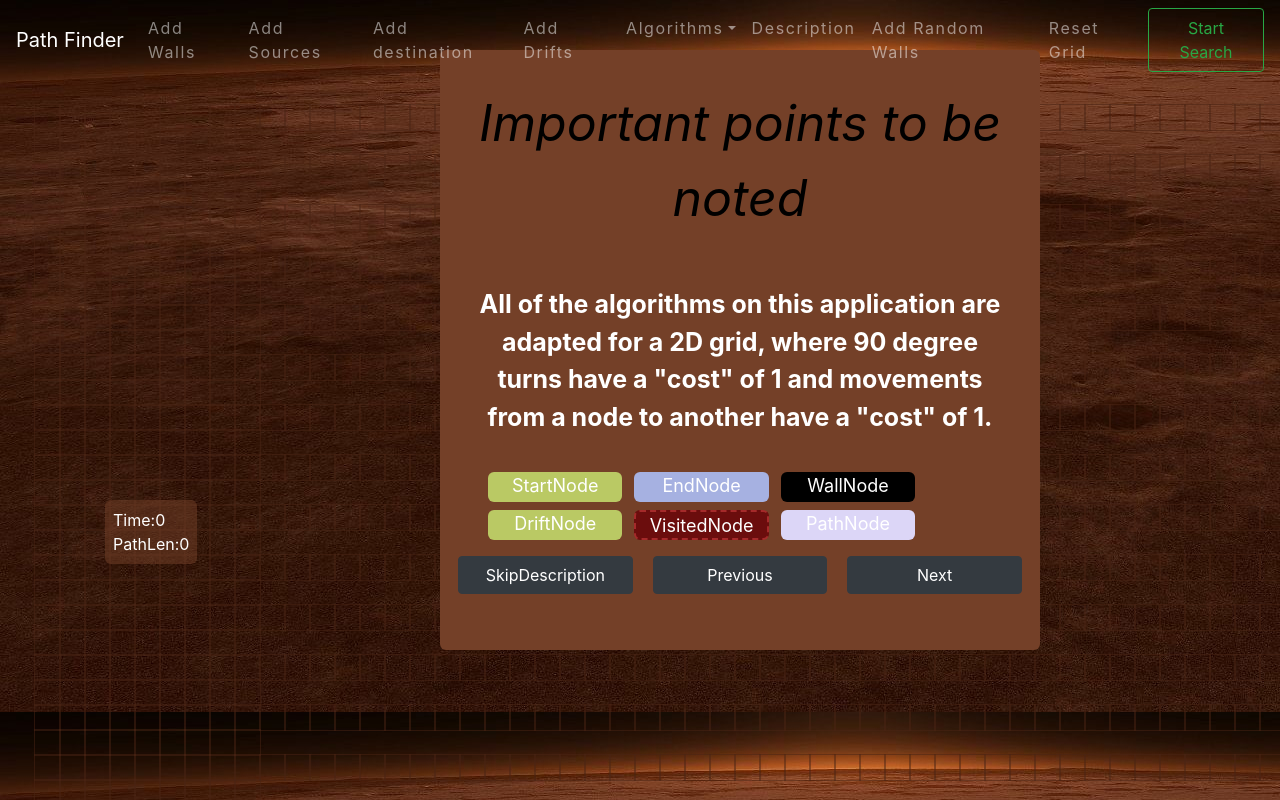
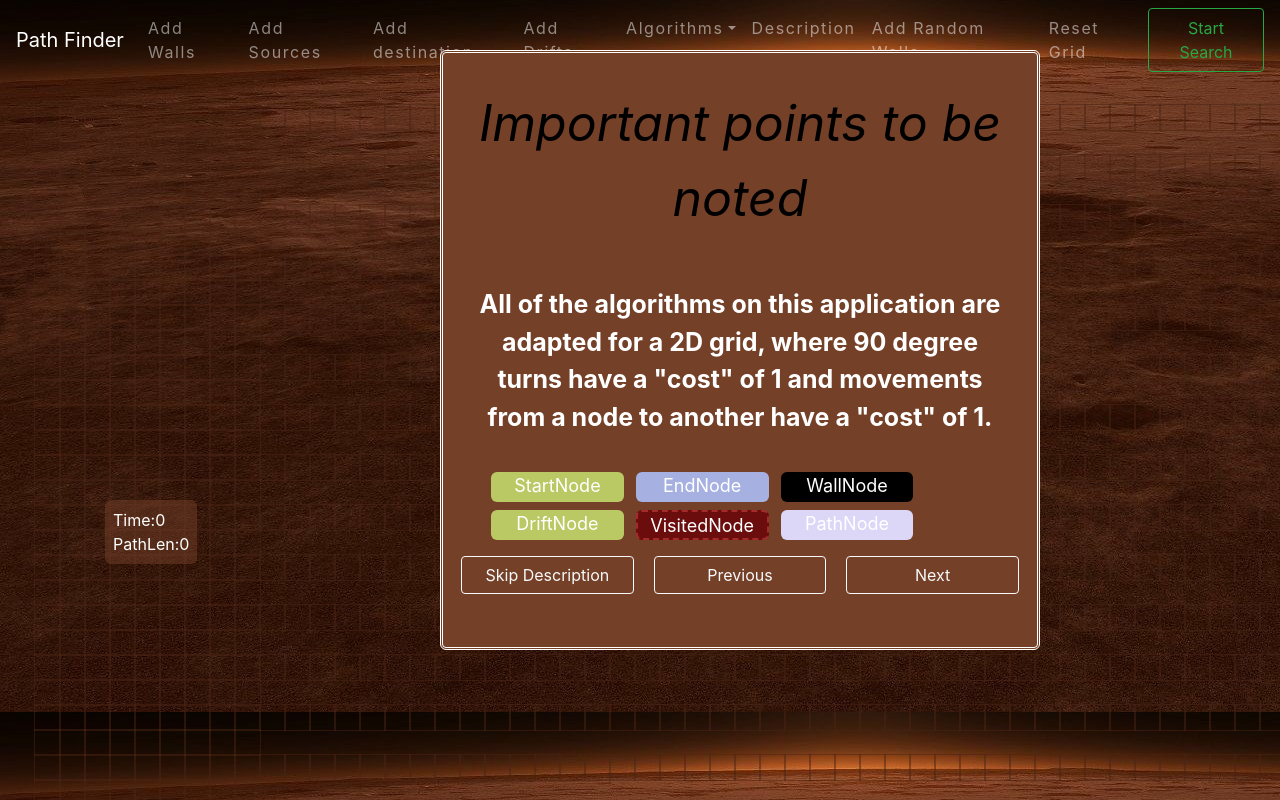
Before and after one commit to Deekshan001/Mars-rover, a React (Create React App) app: page / in a window 1280 px wide. Both pictures are taken after a click on the button "Next". Shown: the top 800 px of the page. Built offline with nearby package versions, Linux system fonts and the light colour scheme; the HTML template or start-up script is replaced by a standard one.

Commit message:
Multi-sources

```diff
--- a/src/components/PathFinder.jsx
+++ b/src/components/PathFinder.jsx
@@ -70,8 +70,6 @@ function PathFinder() {
   function visualize() {
     var start = retSources();
     var ends = retEnds();
-    console.log(grid[ends[0][0]][ends[0][1]]);
-    console.log(start, ends);
     var temp;
     if (AstarSel) {
       temp = AStar(grid, start, ends);
@@ -79,7 +77,6 @@ function PathFinder() {
     } else {
       temp = Dijikstra(grid, start, ends, allDrifts);
       path = temp.path;
-      console.log(path);
     }
 
     visited = temp.nodesVisited;
@@ -139,7 +136,6 @@ function PathFinder() {
           isVisited: false,
           distance: Infinity,
         };
-        console.log(newCells[i][j]);
         if (
           !newCells[i][j].isStart &&
           !newCells[i][j].isFinish &&
@@ -178,7 +174,6 @@ function PathFinder() {
   }
   function addRandomWalls() {
     clearpaths();
-    console.log(1);
     var newCells = grid.slice();
     var row;
     var col;
@@ -214,74 +209,56 @@ function PathFinder() {
     isEndPressed(false);
   }
 
-  function popup(){
-    const div=document.querySelector("#firstpage")
-    div.style.display="block";
-
+  function popup() {
+    const div = document.querySelector("#firstpage");
+    div.style.display = "block";
   }
-  function actioPerformed(page,action)
-  {console.log("actioPerformed",page,action)
-    if(action=="skip")
-    {
-      const div1=document.querySelectorAll(".contain2")
-      for(var i=0;i<div1.length;i++)
-      div1[i].style.display="none";
+  function actioPerformed(page, action) {
+    console.log("actioPerformed", page, action);
+    if (action == "skip") {
+      const div1 = document.querySelectorAll(".contain2");
+      for (var i = 0; i < div1.length; i++) div1[i].style.display = "none";
+    } else if (page === "first" && action === "next") {
+      const div1 = document.querySelector("#secondpage");
+      const ul = document.querySelector("#secondul");
+      ul.children[1].style.background = "#a6b1e1";
+      ul.children[2].style.background = "black";
+      ul.children[3].style.background = "";
+      ul.children[4].style.background = "#6b0d0d";
+      ul.children[4].style.border = "2px dashed brown";
+      ul.children[5].style.background = "#dcd6f7";
+      const div2 = document.querySelector("#firstpage");
+      div1.style.display = "block";
+      div2.style.display = "none";
+    } else if (page == "second" && action == "next") {
+      const div1 = document.querySelector("#thirdpage");
+      const div2 = document.querySelector("#secondpage");
+      div1.style.display = "block";
+      div2.style.display = "none";
+    } else if (page === "second" && action === "previous") {
+      const div1 = document.querySelector("#firstpage");
+      const div2 = document.querySelector("#secondpage");
+      div1.style.display = "block";
+      div2.style.display = "none";
+    } else if (page == "third" && action == "next") {
+      const div1 = document.querySelector("#fourthpage");
+      const div2 = document.querySelector("#thirdpage");
+      div1.style.display = "block";
+      div2.style.display = "none";
+    } else if (page === "third" && action === "previous") {
+      const div1 = document.querySelector("#secondpage");
+      const div2 = document.querySelector("#thirdpage");
+      div1.style.display = "block";
+      div2.style.display = "none";
+    } else if (page == "fourth" && action == "finish") {
+      const div1 = document.querySelector("#fourthpage");
+      div1.style.display = "none";
+    } else if (page === "fourth" && action === "previous") {
+      const div1 = document.querySelector("#thirdpage");
+      const div2 = document.querySelector("#fourthpage");
+      div1.style.display = "block";
+      div2.style.display = "none";
     }
-    else if(page==="first" && action==="next")
-    {
-      const div1=document.querySelector("#secondpage")
-      const ul=document.querySelector("#secondul")
-      ul.children[1].style.background="#a6b1e1";
-      ul.children[2].style.background="black";
-      ul.children[3].style.background=""
-      ul.children[4].style.background="#6b0d0d"
-      ul.children[4].style.border="2px dashed brown"
-      ul.children[5].style.background="#dcd6f7"
-      const div2=document.querySelector("#firstpage")
-      div1.style.display="block";
-      div2.style.display="none";
-    }
-    else if(page=="second" && action=="next")
-    {
-      const div1=document.querySelector("#thirdpage")
-      const div2=document.querySelector("#secondpage")
-      div1.style.display="block";
-      div2.style.display="none";
-    }
-    else if(page==="second" && action==="previous")
-    {
-      const div1=document.querySelector("#firstpage")
-      const div2=document.querySelector("#secondpage")
-      div1.style.display="block";
-      div2.style.display="none";
-    }
-    else if(page=="third" && action=="next")
-    {
-      const div1=document.querySelector("#fourthpage")
-      const div2=document.querySelector("#thirdpage")
-      div1.style.display="block";
-      div2.style.display="none";
-    }
-    else if(page==="third" && action==="previous")
-    {
-      const div1=document.querySelector("#secondpage")
-      const div2=document.querySelector("#thirdpage")
-      div1.style.display="block";
-      div2.style.display="none";
-    }
-    else if(page=="fourth" && action=="finish")
-    {
-      const div1=document.querySelector("#fourthpage")
-      div1.style.display="none";
-    }
-    else if(page==="fourth" && action==="previous")
-    {
-      const div1=document.querySelector("#thirdpage")
-      const div2=document.querySelector("#fourthpage")
-      div1.style.display="block";
-      div2.style.display="none";
-    }
-
   }
 
   function OnMouseUp(cell) {
@@ -371,34 +348,46 @@ function PathFinder() {
       </ul>
       <div className="contain2" id="firstpage">
         <div className="list2">
-      <header align="center">
-        Welcome to MarsRover PathFinder
-      </header>
+          <header align="center">Welcome to Mars Rover Path Finder</header>
           <section>
             <p>
-        This short tutorial will walk you through all of the features
-      of this application.</p>
+              This short tutorial will walk you through all of the features of
+              this application.
+            </p>
             <p className="secP">
-        If you want to dive right in, feel free to press the
-      "Skip Description" button below.Otherwise, press "Next"!</p>
+              If you want to dive right in, feel free to press the "Skip
+              Description" button below.Otherwise, press "Next"!
+            </p>
           </section>
           <footer display="grid">
-      <button class="btn btn-dark" type="button" onClick={() =>actioPerformed("firstpage","skip")}>SkipDescription</button>
+            <button
+              className="btn btn-outline-light "
+              type="button"
+              onClick={() => actioPerformed("firstpage", "skip")}
+            >
+              Skip Description
+            </button>
 
-      <button class="btn btn-dark" type="button" onClick={() =>actioPerformed("first","next")}>Next</button>
+            <button
+              className="btn btn-outline-light float-right"
+              type="button"
+              onClick={() => actioPerformed("first", "next")}
+            >
+              Next
+            </button>
           </footer>
         </div>
       </div>
 
       <div className="contain2" id="secondpage">
         <div className="list2">
-      <header align="center">
-        Important points to be noted
-      </header>
+          <header align="center">Important points to be noted</header>
           <section>
             <p>
-        All of the algorithms on this application are adapted for a 2D grid, where 90 degree turns have a "cost" of 1
-        and movements from a node to another have a "cost" of 1.</p>
+              All of the algorithms on this application are adapted for a 2D
+              grid, where 90 degree turns have a "cost" of 1 and movements from
+              a node to another have a "cost" of 1.
+            </p>
             <ul id="secondul">
               <li>StartNode</li>
               <li>EndNode</li>
@@ -409,53 +398,99 @@ function PathFinder() {
             </ul>
           </section>
           <footer display="grid">
-      <button class="btn btn-dark" type="button" onClick={() =>actioPerformed("secondpage","skip")}>SkipDescription</button>
-      <button class="btn btn-dark" type="button" onClick={() =>actioPerformed("second","previous")}>Previous</button>
-      <button class="btn btn-dark" type="button" onClick={() =>actioPerformed("second","next")}>Next</button>
+            <button
+              className="btn btn-outline-light"
+              type="button"
+              onClick={() => actioPerformed("secondpage", "skip")}
+            >
+              Skip Description
+            </button>
+            <button
+              className="btn btn-outline-light"
+              type="button"
+              onClick={() => actioPerformed("second", "previous")}
+            >
+              Previous
+            </button>
+            <button
+              className="btn btn-outline-light"
+              type="button"
+              onClick={() => actioPerformed("second", "next")}
+            >
+              Next
+            </button>
           </footer>
         </div>
       </div>
 
       <div className="contain2" id="fourthpage">
         <div className="list2">
-      <header align="center">
-        Visualizing and more
-      </header>
+          <header align="center">Visualizing and more</header>
           <section>
-      <p>
-        Use the navbar buttons to visualize algorithms</p>
+            <p>Use the navbar buttons to visualize algorithms</p>
             <p className="secP">
-        You can addWalls,addRandomWalls, addDrifts , reset the entire board, choose algorithms
-        all from the navbar. If you want to access this description again, click on "Description".</p>
+              You can addWalls,addRandomWalls, addDrifts , reset the entire
+              board, choose algorithms all from the navbar. If you want to
+              access this description again, click on "Description".
+            </p>
           </section>
           <footer display="grid">
-      <button class="btn btn-dark" type="button" onClick={() =>actioPerformed("fourthpage","skip")}>SkipDescription</button>
-      <button class="btn btn-dark" type="button" onClick={() =>actioPerformed("fourth","previous")}>Previous</button>
-      <button class="btn btn-dark" type="button" onClick={() =>actioPerformed("fourth","finish")}>Finish</button>
+            <button
+              className="btn btn-outline-light"
+              type="button"
+              onClick={() => actioPerformed("fourthpage", "skip")}
+            >
+              Skip Description
+            </button>
+            <button
+              className="btn btn-outline-light"
+              type="button"
+              onClick={() => actioPerformed("fourth", "previous")}
+            >
+              Previous
+            </button>
+            <button
+              className="btn btn-outline-light"
+              type="button"
+              onClick={() => actioPerformed("fourth", "finish")}
+            >
+              Finish
+            </button>
           </footer>
         </div>
       </div>
 
       <div className="contain2" id="thirdpage">
         <div className="list2">
-      <header align="center">
-        Picking an Algorithm
-      </header>
+          <header align="center">Picking an Algorithm</header>
           <section>
-      <p>
-        Choose an algorithm from the "Algorithms" drop-down menu.</p>
+            <p>Choose an algorithm from the "Algorithms" drop-down menu.</p>
           </section>
           <footer display="grid">
-      <button class="btn btn-dark" type="button" onClick={() =>actioPerformed("thirdpage","skip")}>SkipDescription</button>
-      <button class="btn btn-dark" type="button" onClick={() =>actioPerformed("third","previous")}>Previous</button>
-      <button class="btn btn-dark" type="button" onClick={() =>actioPerformed("third","next")}>Next</button>
+            <button
+              className="btn btn-outline-light"
+              type="button"
+              onClick={() => actioPerformed("thirdpage", "skip")}
+            >
+              Skip Description
+            </button>
+            <button
+              className="btn btn-outline-light"
+              type="button"
+              onClick={() => actioPerformed("third", "previous")}
+            >
+              Previous
+            </button>
+            <button
+              className="btn btn-outline-light"
+              type="button"
+              onClick={() => actioPerformed("third", "next")}
+            >
+              Next
+            </button>
           </footer>
         </div>
       </div>
-
-
-
-
 
       <Navbar className="nav-bar" variant="dark" expand="lg">
         <Navbar.Brand>Path Finder</Navbar.Brand>
--- a/src/index.css
+++ b/src/index.css
@@ -152,85 +152,84 @@ code {
   left: 105px;
   list-style-type: none;
 }
-.contain2{
+.contain2 {
   margin-left: auto;
-    margin-right: auto;
-    width: 400px;
+  margin-right: auto;
+  width: 400px;
 
   vertical-align: middle;
-
 }
-.list2{
+.list2 {
   /*display: none;*/
-width:600px;
-height:600px;
-  position:fixed;
-  top:50px;
-  align-content:  center;
+  width: 600px;
+  height: 600px;
+  position: fixed;
+  top: 50px;
+  align-content: center;
   list-style-type: none;
   background-color: rgb(116, 64, 40);
   color: white;
   border-radius: 6px;
+  border: double;
   padding: 8px;
+  z-index: 1;
 }
-.list2 header{
+.list2 header {
   font-size: 50px;
   font-style: oblique;
-  color:black;
+  color: black;
 }
 .list2 section p {
   margin-top: 30px;
-  padding:20px;
+  padding: 20px;
   justify-content: center;
   font-size: 25px;
   font-weight: bold;
   text-align: center;
 }
 .list2 section .secP {
-  padding:20px;
+  padding: 20px;
   justify-content: center;
   font-size: 20px;
   font-style: italic;
   font-weight: normal;
 }
-.list2 footer{
-  display:grid;
-  grid-template-columns: repeat(3,1fr);
+.list2 footer {
+  display: grid;
+  grid-template-columns: repeat(3, 1fr);
   position: relative;
-  bottom:10px;
+  bottom: 10px;
 }
-.list2 footer button{
-  display:block;
+.list2 footer button {
+  display: block;
   margin: 10px;
 }
 
-#secondpage{
-  display:none;
+#secondpage {
+  display: none;
 }
-#thirdpage{
-  display:none;
+#thirdpage {
+  display: none;
 }
-#fourthpage{
-  display:none;
+#fourthpage {
+  display: none;
 }
-#secondpage .list2 section ul{
-  display:grid;
-  grid-template-columns: repeat(3,1fr);
+#secondpage .list2 section ul {
+  display: grid;
+  grid-template-columns: repeat(3, 1fr);
   grid-column-gap: 0.75em;
   grid-row-gap: 0.5em;
-  width:80%;
+  width: 80%;
   vertical-align: middle;
-
 }
-#secondpage .list2 section ul li{
-  display:block;
+#secondpage .list2 section ul li {
+  display: block;
   font-size: 18px;
-  height:30px;
+  height: 30px;
   padding-bottom: 20px;
-  background:#bac964;
+  background: #bac964;
   border-radius: 6px;
   text-align: center;
-
 }
 .nav-bar {
   /* background-color: #000839; */
@@ -254,7 +253,6 @@ height:600px;
   transform: scaleX(0);
   transition: all 0.3s ease-in-out;
   /* transition: text-shadow 0.3s; */
-
 }
 
 .nav-link:hover:before {
```
Also changed, not shown: src/components/dijikstra.jsx (+11 -1 lines), src/images/Wind.png (deleted). Lines whose indentation alone changed are shown as unchanged.
